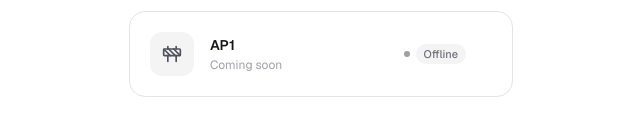
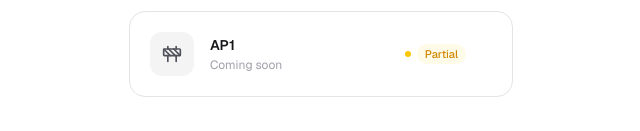
Before and after one commit to qpxv/studying, a Next.js app: page / in a window 1280 px wide. Shown: the part 412-543 px from the top of the page, without its empty margins (319-959 px from the left). Built offline with nearby package versions, Linux system fonts and the light colour scheme.

Commit message:
feat: changed status of ap1 to partial

```diff
--- a/app/page.tsx
+++ b/app/page.tsx
@@ -8,7 +8,8 @@ const ROUTES = [
     name: "Management Grundlagen",
     desc: "Flashcard quiz · KI-Feedback",
     tag: "Online",
-    tagColor: "text-green-600 dark:text-green-400 bg-green-50 dark:bg-green-950/50",
+    tagColor:
+      "text-green-600 dark:text-green-400 bg-green-50 dark:bg-green-950/50",
     dot: "bg-green-400",
   },
   {
@@ -16,16 +17,16 @@ const ROUTES = [
     icon: Construction,
     name: "AP1",
     desc: "Coming soon",
-    tag: "Offline",
-    tagColor: "text-zinc-500 dark:text-zinc-400 bg-zinc-100 dark:bg-zinc-800",
-    dot: "bg-zinc-400",
+    tag: "Partial",
+    tagColor:
+      "text-yellow-600 dark:text-yellow-400 bg-yellow-50 dark:bg-yellow-950/50",
+    dot: "bg-yellow-400",
   },
 ];
 
 export default function Hub() {
   return (
     <div className="flex flex-col items-center justify-center h-full gap-8 px-6">
-
       <div className="flex flex-col items-center gap-1.5 text-center">
         <h1 className="text-xl font-bold tracking-tight text-zinc-900 dark:text-zinc-100">
           Select Mode
@@ -60,7 +61,9 @@ export default function Hub() {
               <div className="flex items-center gap-2.5 flex-none">
                 <div className="flex items-center gap-1.5">
                   <span className={`w-1.5 h-1.5 rounded-full ${r.dot}`} />
-                  <span className={`text-[11px] font-medium px-2 py-0.5 rounded-full ${r.tagColor}`}>
+                  <span
+                    className={`text-[11px] font-medium px-2 py-0.5 rounded-full ${r.tagColor}`}
+                  >
                     {r.tag}
                   </span>
                 </div>
@@ -71,7 +74,9 @@ export default function Hub() {
         })}
       </div>
 
-      <p className="text-[11px] text-zinc-300 dark:text-zinc-700">Lernhub v0.1</p>
+      <p className="text-[11px] text-zinc-300 dark:text-zinc-700">
+        Lernhub v0.1
+      </p>
     </div>
   );
 }
```
